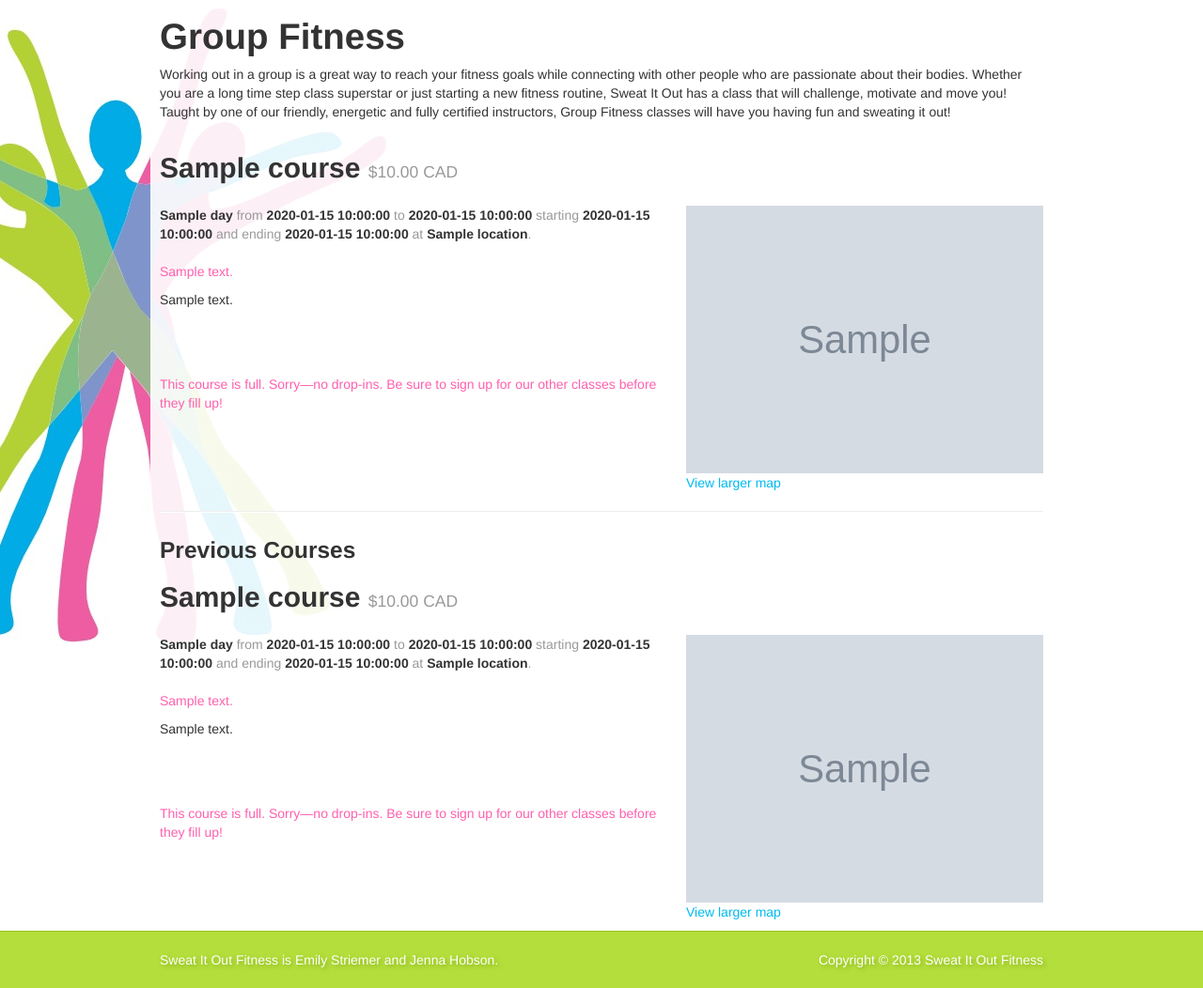
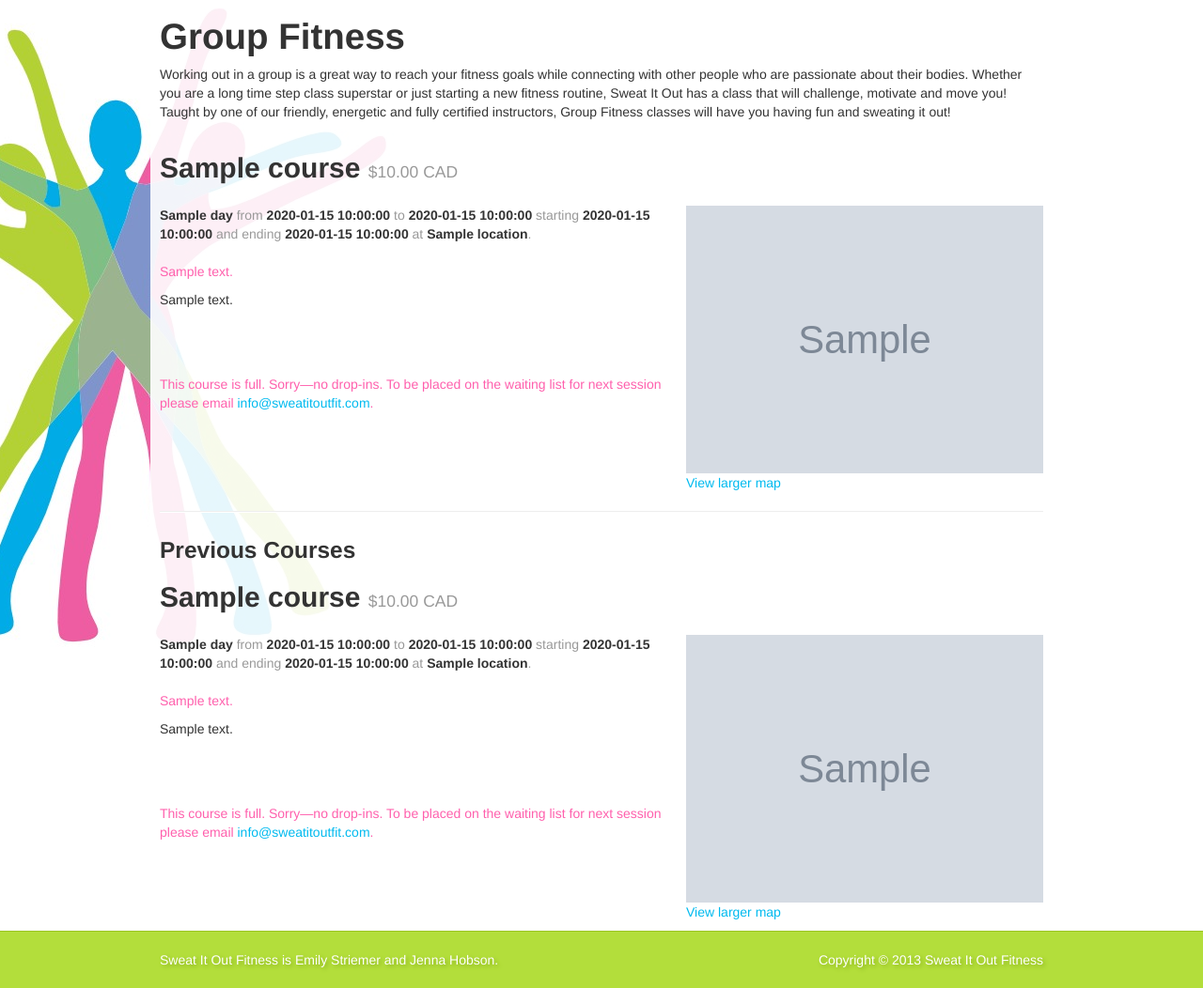
Before and after one commit to mstriemer/sweatitout, a Flask app: template templates/group_fitness.html in a window 1280 px wide. Shown: the part 82-1134 px from the top of the page at 94% size. Run offline with Flask 2, Linux system fonts and the light colour scheme; the template is opened without the code that fills it: most values are stand-ins (such as "Sample title", 1, 10 or a date in 2020); grey boxes marked "Sample" are stand-in pictures.

Commit message:
bootcamp is full

```diff
--- a/courses.py
+++ b/courses.py
@@ -14,7 +14,7 @@ all_courses.append(Course(
     end_date="April 10th, 2014",
     location="Revive Fitness Sage Creek",
     cost=110,
-    has_space=True,
+    has_space=False,
     map_image="/static/images/revive-fitness-sage-creek.png",
     map_url="https://maps.google.ca/maps?q=Revive+Fitness+Sage+Creek&hl=en&ll=49.833886,-97.049017&spn=0.019432,0.045447&sll=49.83444,-97.1521&sspn=0.621812,1.454315&hq=Revive+Fitness+Sage+Creek&t=m&z=15&iwloc=A",
     partial_attendance=False,
--- a/templates/course.html
+++ b/templates/course.html
@@ -27,9 +27,9 @@
                 <button class="{% if form.active %}hide {% endif %}signup btn btn-green">Sign Me Up!</button>
                 {% elif not course.has_space %}
                 <p class="course-full">
-                This course is full. Sorry&mdash;no drop-ins. Be sure to sign up
-                for our other classes before
-                they fill up!
+                This course is full. Sorry&mdash;no drop-ins. To be placed on
+                the waiting list for next session please email
+                <a href="mailto:info@sweatitoutfit.com">info@sweatitoutfit.com</a>.
                 </p>
                 {% endif %}
             </p>
```
